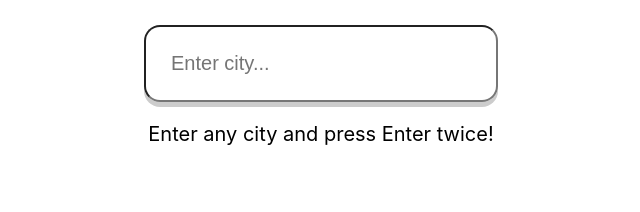
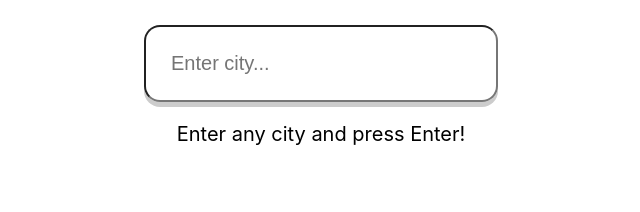
Before and after one commit to Tursku/Weather-app, a React (Create React App) app: page / in a window 1280 px wide. Shown: the top 212 px of the page, without its empty margins (319-959 px from the left). Built offline with nearby package versions, Linux system fonts and the light colour scheme.

Commit message:
final fixes

```diff
--- a/src/App.js
+++ b/src/App.js
@@ -7,7 +7,7 @@ function App() {
   const [locationKey, setLocationKey] = useState("")
   const [weatherData, setWeatherData] = useState("")
   const [city, setCity] = useState("")
-  let startMessage = "Enter any city and press Enter twice!"
+  let startMessage = "Enter any city and press Enter!"
 
 
   const getWeather = (event) => {
```
